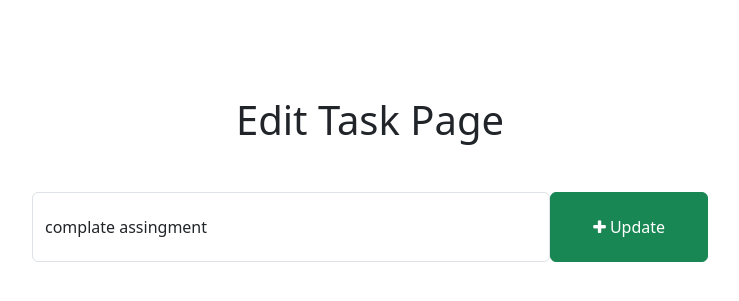
After one commit to AhmetCK3319/todo, a Django app: page /todo/edit_task/1 in a window 1280 px wide. The commit adds this page. Shown: the top 301 px of the page, without its empty margins (270-1009 px from the left). Run offline with Django 4.2, Linux system fonts and the light colour scheme; data comes from the database, SQL or seed files in the repository; both versions use the stored data as it was after the commit.

Commit message:
task_edit

```diff
--- /dev/null
+++ b/templates/edit_task.html
@@ -0,0 +1,47 @@
+{% load static %}
+
+<!DOCTYPE html>
+<html lang="en">
+
+<head>
+    <meta charset="UTF-8">
+    <meta http-equiv="X-UA-Compatible" content="IE=edge">
+    <meta name="viewport" content="width=device-width, initial-scale=1.0">
+    <title>TODO LIST - Edit Task</title>
+
+    <!-- Bootstrap -->
+    <link href="https://cdn.jsdelivr.net/npm/bootstrap@5.3.0-alpha1/dist/css/bootstrap.min.css" rel="stylesheet"
+        integrity="sha384-GLhlTQ8iRABdZLl6O3oVMWSktQOp6b7In1Zl3/Jr59b6EGGoI1aFkw7cmDA6j6gD" crossorigin="anonymous">
+    <script src="https://cdn.jsdelivr.net/npm/bootstrap@5.3.0-alpha1/dist/js/bootstrap.bundle.min.js"
+        integrity="sha384-w76AqPfDkMBDXo30jS1Sgez6pr3x5MlQ1ZAGC+nuZB+EYdgRZgiwxhTBTkF7CXvN"
+        crossorigin="anonymous"></script>
+    <!-- Font Awesome Icons -->
+    <link rel="stylesheet" href="https://cdnjs.cloudflare.com/ajax/libs/font-awesome/4.7.0/css/font-awesome.min.css">
+
+    <style>
+        .form-control {
+            padding: 1.375rem .75rem !important;
+        }
+    </style>
+</head>
+
+<body>
+    <div class="container">
+        <h1 class="pt-5 text-center mt-5 mb-5">Edit Task Page</h1>
+        <div class="row">
+            <form action="{% url 'edit_task' get_task.pk %}" method="POST" style="width: 700px;margin: auto;" >
+                {% csrf_token %}
+                <div class="form-group">
+                    <span style="display: flex;">
+                        <input type="text" name="task" class="form-control" placeholder="Add a task" value='{{ get_task.task }}'>
+                        <button type="submit" class="btn btn-success" style="width: 200px;"><i class="fa fa-plus"></i>
+                            Update</button>
+                    </span>
+                </div>
+            </form>
+
+        </div>
+    </div>
+</body>
+
+</html>
--- a/todo_main/views.py
+++ b/todo_main/views.py
@@ -4,8 +4,10 @@ from todoapp.models import Task
 
 
 def home(request):
-    tasks=Task.objects.filter(is_complate=False).order_by('-created_at')
+    tasks=Task.objects.filter(is_complate=False).order_by('-updated_at')
+    complated_task=Task.objects.filter(is_complate=True).order_by('-created_at')
     context={
         'tasks':tasks,
+        'complated_task':complated_task,
     }
     return render(request,'home.html',context)
--- a/todoapp/urls.py
+++ b/todoapp/urls.py
@@ -3,4 +3,15 @@ from . import views
 
 urlpatterns = [
     path('addTask/',views.addTask,name='addTask'),
+
+    #mark_as_done
+    path('mark_as_done/<int:pk>',views.mark_as_done,name='mark_as_done'),
+
+    #mark_as_undone
+    path('mark_as_undone/<int:pk>',views.mark_as_undone,name='mark_as_undone'),
+
+    #edit feature
+    path('edit_task/<int:pk>',views.edit_task,name='edit_task'),
+
+
 ]
--- a/todoapp/views.py
+++ b/todoapp/views.py
@@ -1,4 +1,4 @@
-from django.shortcuts import render,redirect
+from django.shortcuts import render,redirect,get_object_or_404
 from django.http import HttpResponse
 from .models import Task
 
@@ -9,3 +9,33 @@ def addTask(request):
     Task.objects.create(task=task)
 
     return redirect('home')
+
+def mark_as_done(request,pk):
+    task=get_object_or_404(Task,pk=pk)
+    task.is_complate=True
+    task.save()
+    return redirect('home')
+
+def mark_as_undone(request,pk):
+    task=get_object_or_404(Task,pk=pk)
+    task.is_complate=False
+    task.save()
+    return redirect('home')
+
+def edit_task(request,pk):
+    get_task=get_object_or_404(Task,pk=pk)
+    # metod post mu diye kontrol et
+    if request.method =='POST':
+        # metod post ise imput name alanı iste
+        new_task=request.POST['task']
+         # Task nesnesinin "task" alanını güncelle
+        get_task.task=new_task
+        # Değişikliği veritabanına kaydet
+        get_task.save()
+        # dönmek istediğin konuma git
+        return redirect('home')
+    else:
+        context={
+            'get_task':get_task,
+        }
+        return render(request,'edit_task.html',context)
```
Also changed, not shown: templates/home.html (+10 -5 lines), db.sqlite3.
